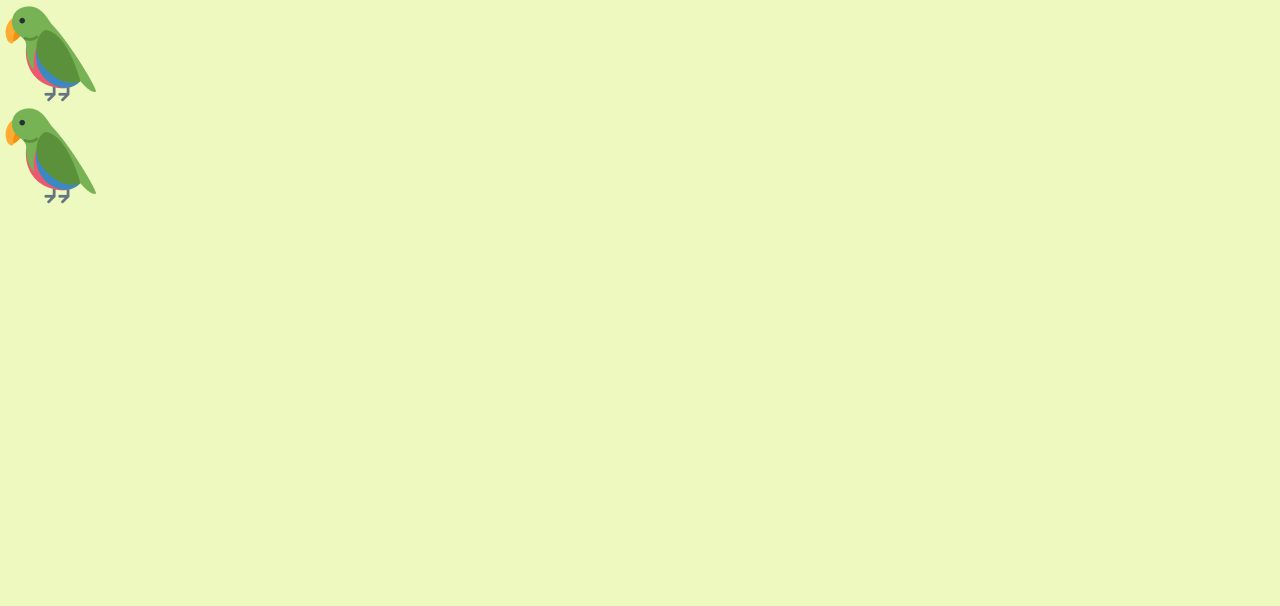
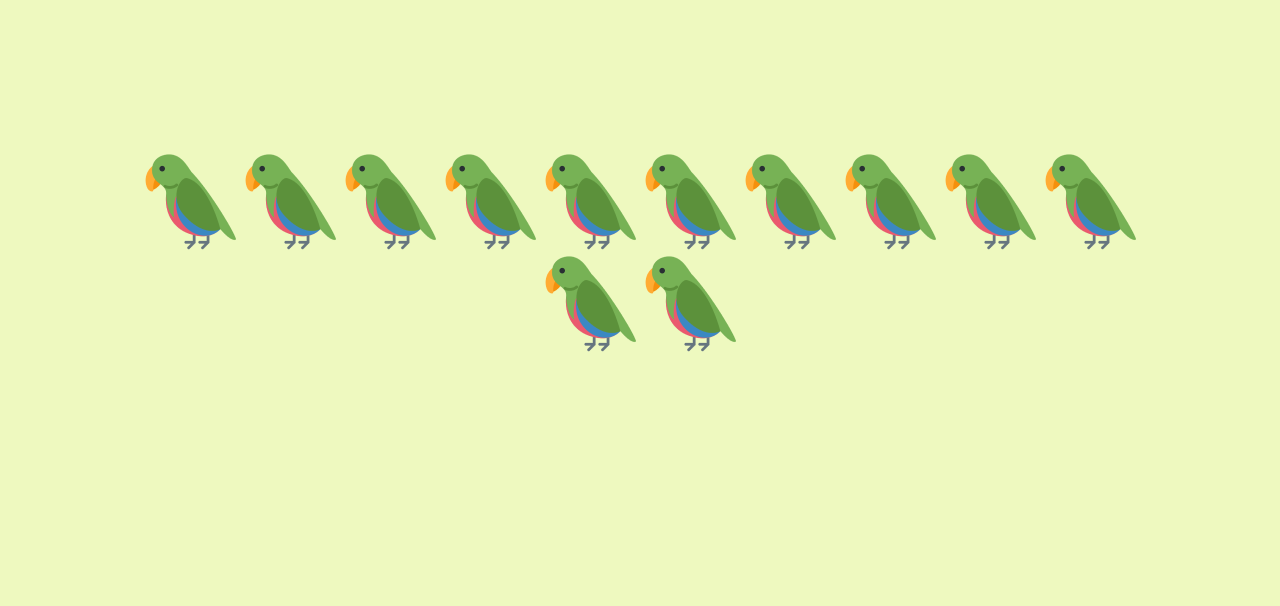
Before and after one commit to Mikael-Josias/Projeto_04_parrotsCardGame, a plain HTML site: page index.html in a window 1280 px wide. Shown: the part 194-800 px from the top of the page. Drawn offline with Linux system fonts and the light colour scheme.

Commit message:
style(index): added flexibility to the parrots card container

```diff
--- /dev/null
+++ b/assets/styles/container/container-cards.css
@@ -0,0 +1,9 @@
+
+.container__cards{
+    display: flex;
+    justify-content: center;
+    align-items: center;
+    flex-wrap: wrap;
+
+    max-width: 102rem;
+}
--- /dev/null
+++ b/assets/styles/container/container.css
@@ -0,0 +1,8 @@
+
+.container{
+    display: flex;
+    justify-content: center;
+    align-items: center;
+
+    flex-grow: 1;
+}
--- a/assets/styles/style.css
+++ b/assets/styles/style.css
@@ -11,11 +11,21 @@
     --clr-bg: #EEF9BF;
 }
 
+*{
+    box-sizing: border-box;
+}
+
 html{
     font-family: var(--font-family-primary);
     font-size: 10px;
+
+    height: 100%;
 }
 
 body{
+    display: flex;
+    flex-direction: column;
+
     background-color: var(--clr-bg);
+    height: 100%;
 }
--- a/index.html
+++ b/index.html
@@ -10,21 +10,55 @@
 
     <link rel="stylesheet" href="./assets/styles/header/header.css"/>
 
+    <link rel="stylesheet" href="./assets/styles/container/container.css"/>
+    <link rel="stylesheet" href="./assets/styles/container/container-cards.css"/>
+
     <title>Parrots Card Game</title>
 </head>
 <body>
     <header>
         <h1>PARROT CARD GAME</h1>
     </header>
-    <main>
-        <div class="card">
-            <img src="./assets/img/green_parrot_emoji.png" alt="Carta papagaio" class="parrot">
-        </div>
-        <div class="card">
-            <img src="./assets/img/green_parrot_emoji.png" alt="Carta papagaio" class="parrot">
-        </div>
-        <div class="card">
-            <img src="./assets/img/green_parrot_emoji.png" alt="Carta papagaio" class="parrot">
+
+    <main class="container">
+        <div class="container__cards">
+            <div class="card">
+                <img src="./assets/img/green_parrot_emoji.png" alt="Carta papagaio" class="card__parrot">
+            </div>
+            <div class="card">
+                <img src="./assets/img/green_parrot_emoji.png" alt="Carta papagaio" class="card__parrot">
+            </div>
+            <div class="card">
+                <img src="./assets/img/green_parrot_emoji.png" alt="Carta papagaio" class="card__parrot">
+            </div>
+
+            <div class="card">
+                <img src="./assets/img/green_parrot_emoji.png" alt="Carta papagaio" class="card__parrot">
+            </div>
+            <div class="card">
+                <img src="./assets/img/green_parrot_emoji.png" alt="Carta papagaio" class="card__parrot">
+            </div>
+            <div class="card">
+                <img src="./assets/img/green_parrot_emoji.png" alt="Carta papagaio" class="card__parrot">
+            </div>
+            <div class="card">
+                <img src="./assets/img/green_parrot_emoji.png" alt="Carta papagaio" class="card__parrot">
+            </div>
+            <div class="card">
+                <img src="./assets/img/green_parrot_emoji.png" alt="Carta papagaio" class="card__parrot">
+            </div>
+            <div class="card">
+                <img src="./assets/img/green_parrot_emoji.png" alt="Carta papagaio" class="card__parrot">
+            </div>
+            <div class="card">
+                <img src="./assets/img/green_parrot_emoji.png" alt="Carta papagaio" class="card__parrot">
+            </div>
+            <div class="card">
+                <img src="./assets/img/green_parrot_emoji.png" alt="Carta papagaio" class="card__parrot">
+            </div>
+            <div class="card">
+                <img src="./assets/img/green_parrot_emoji.png" alt="Carta papagaio" class="card__parrot">
+            </div>
         </div>
     </main>
 </body>
```
